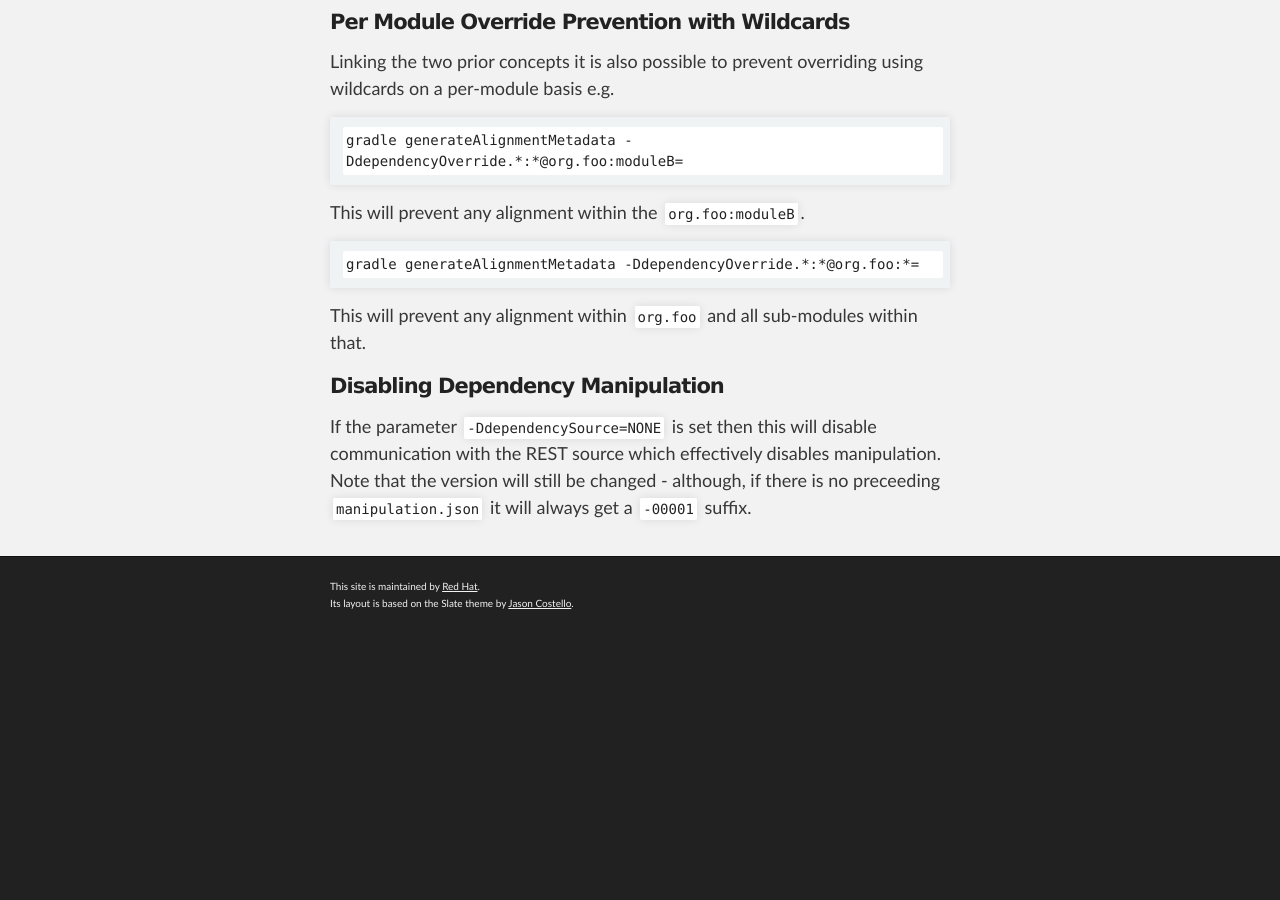
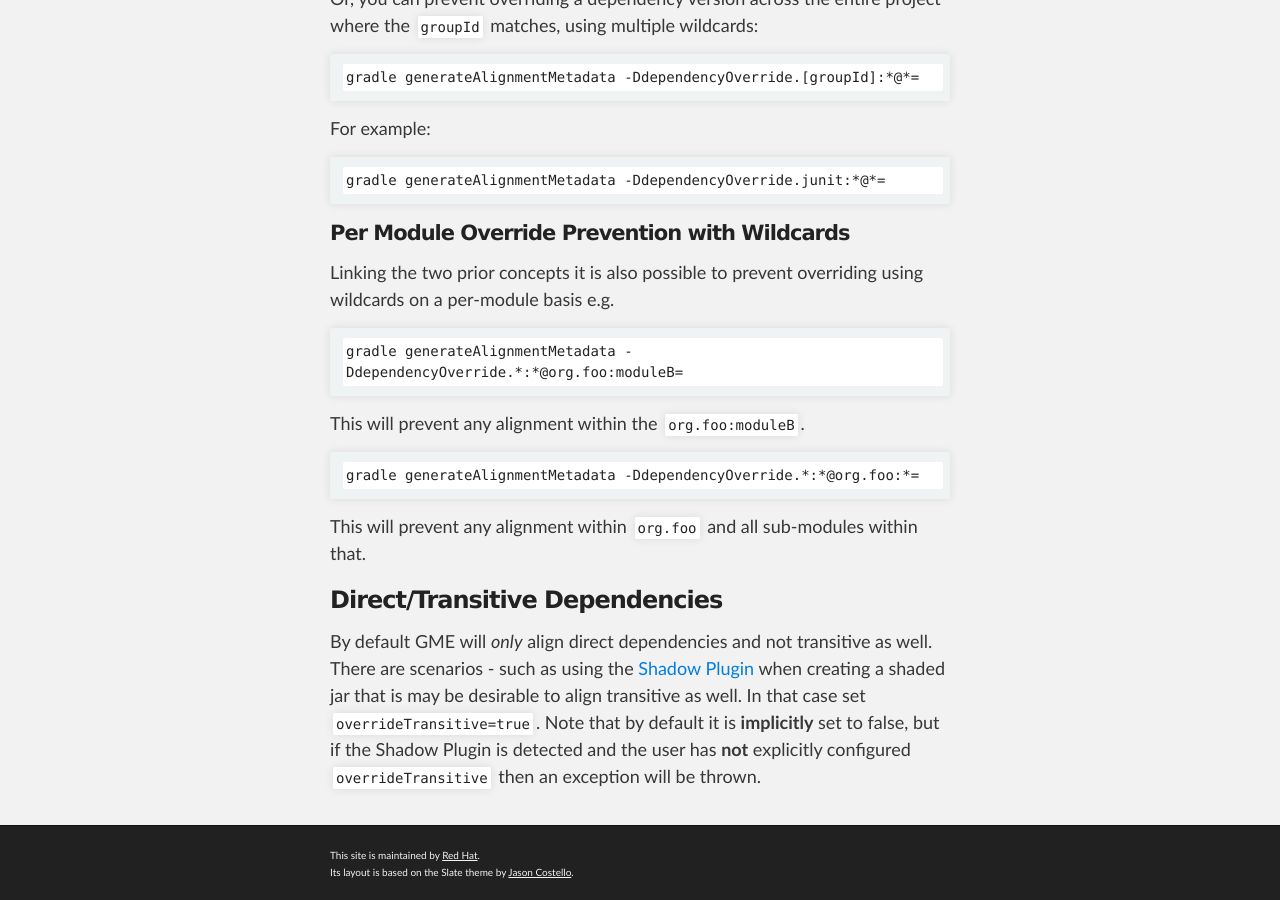
Before and after one commit to project-ncl/gradle-manipulator, a Jekyll site: the page built from guide/dep-manip.md, in a window 1280 px wide and 900 px high, scrolled down 3460 px. Built offline with Jekyll 4.4.1, drawn with Linux system fonts in a browser that asks for light colours; before the commit the page ends 4091 px from its top, so only the background shows below that; some of the changed text lies outside the part shown.

Commit message:
NCLSUP116: Document overrideTransitive

```diff
--- a/guide/dep-manip.md
+++ b/guide/dep-manip.md
@@ -62,6 +62,10 @@ The lookup REST endpoint should follow:
 </td>
 </tr>
 </table>
+
+### Disabling Dependency Manipulation
+
+If the parameter `-DdependencySource=NONE` is set then this will disable communication with the REST source which effectively disables manipulation. Note that the version will still be changed - although, if there is no preceeding `manipulation.json` it will always get a `-00001` suffix.
 
 ### Exclusions and Overrides
 
@@ -134,6 +138,6 @@ This will prevent any alignment within the `org.foo:moduleB`.
 
 This will prevent any alignment within `org.foo` and all sub-modules within that.
 
-#### Disabling Dependency Manipulation
+### Direct/Transitive Dependencies
 
-If the parameter `-DdependencySource=NONE` is set then this will disable communication with the REST source which effectively disables manipulation. Note that the version will still be changed - although, if there is no preceeding `manipulation.json` it will always get a `-00001` suffix.
+By default GME will _only_ align direct dependencies and not transitive as well. There are scenarios - such as using the [Shadow Plugin](https://github.com/johnrengelman/shadow) when creating a shaded jar that is may be desirable to align transitive as well. In that case set `overrideTransitive=true`. Note that by default it is **implicitly** set to false, but if the Shadow Plugin is detected and the user has **not** explicitly configured `overrideTransitive` then an exception will be thrown.
```
